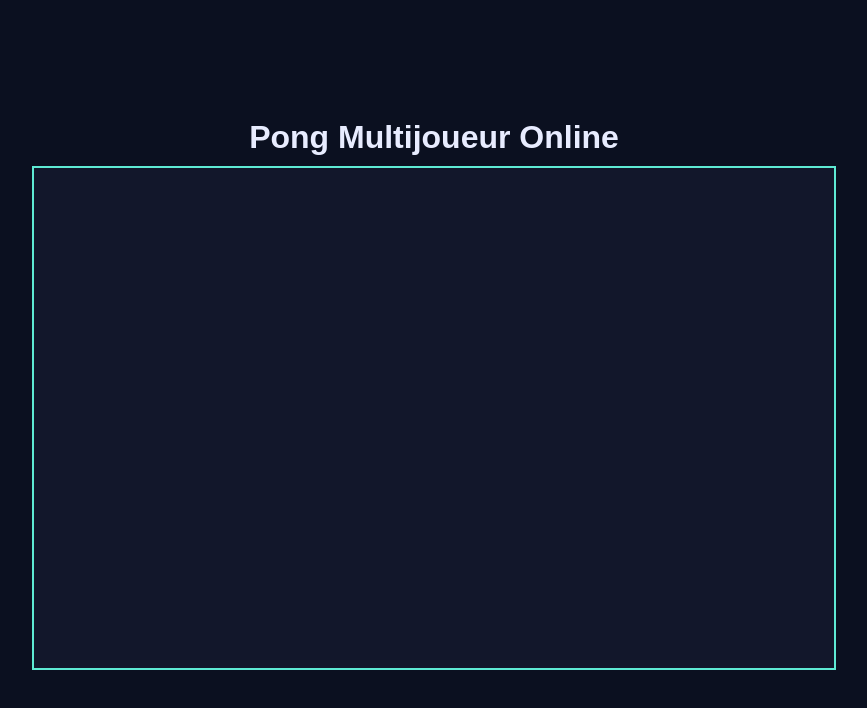
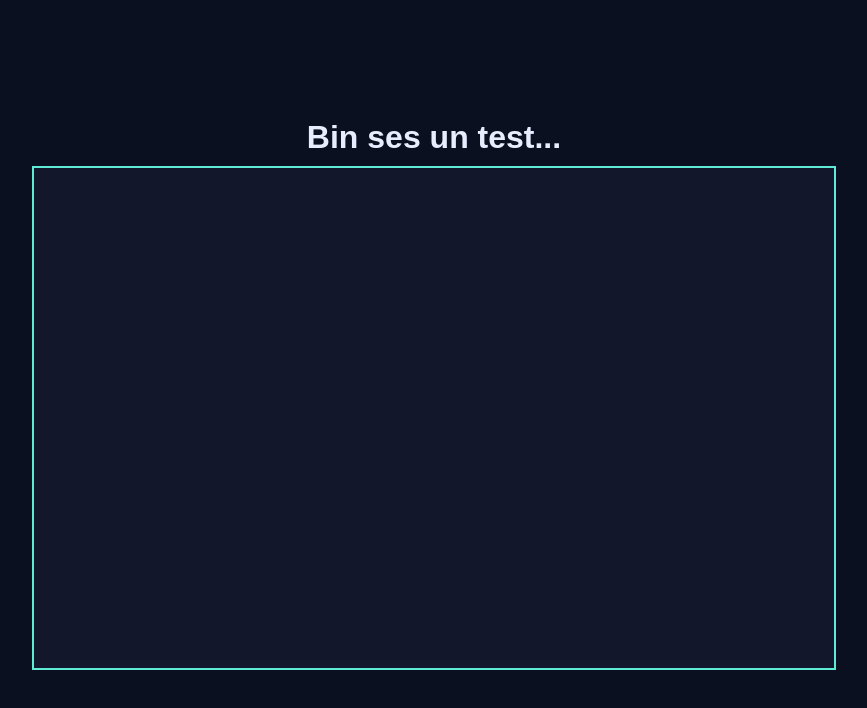
Before and after one commit to PROroblox1212/website, a website: page public/index.html in a window 1280 px wide. Shown: the whole page, without its empty margins (206-1073 px from the left). Drawn offline with Linux system fonts and the light colour scheme.

Commit message:
Update index.html

```diff
--- a/public/index.html
+++ b/public/index.html
@@ -2,11 +2,11 @@
 <html lang="fr">
 <head>
   <meta charset="UTF-8">
-  <title>Pong Online</title>
+  <title>ReaperHub - Pong</title>
   <link rel="stylesheet" href="style.css">
 </head>
 <body>
-  <h1>Pong Multijoueur Online</h1>
+  <h1>Bin ses un test...</h1>
   <canvas id="gameCanvas" width="800" height="500"></canvas>
   <p id="info"></p>
   <script src="script.js"></script>
```
